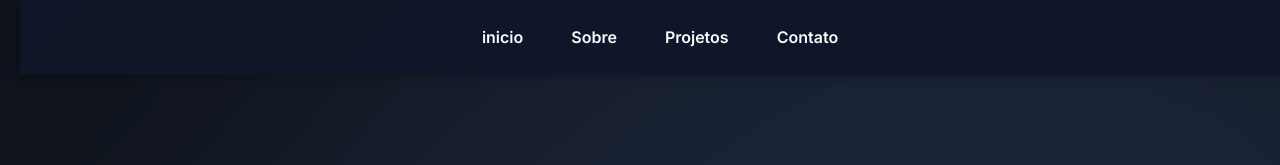
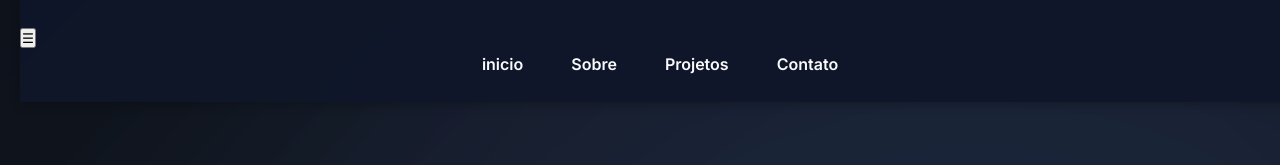
Before and after one commit to viniciussgn/portifolio, a plain HTML site: page index.html in a window 1280 px wide. Shown: the top 165 px of the page. Drawn offline with Linux system fonts and the light colour scheme.

Commit message:
index.html

```diff
--- a/index.html
+++ b/index.html
@@ -16,6 +16,10 @@
     </div>
 
     <nav class="navegacao">
+        <button class="menu-toggle" aria-label="Abrir Menu">
+  ☰
+</button>
+
         <ul class="menu">
             <li>
                 <a href="#inicio" class="menu-link">inicio</a>
```
